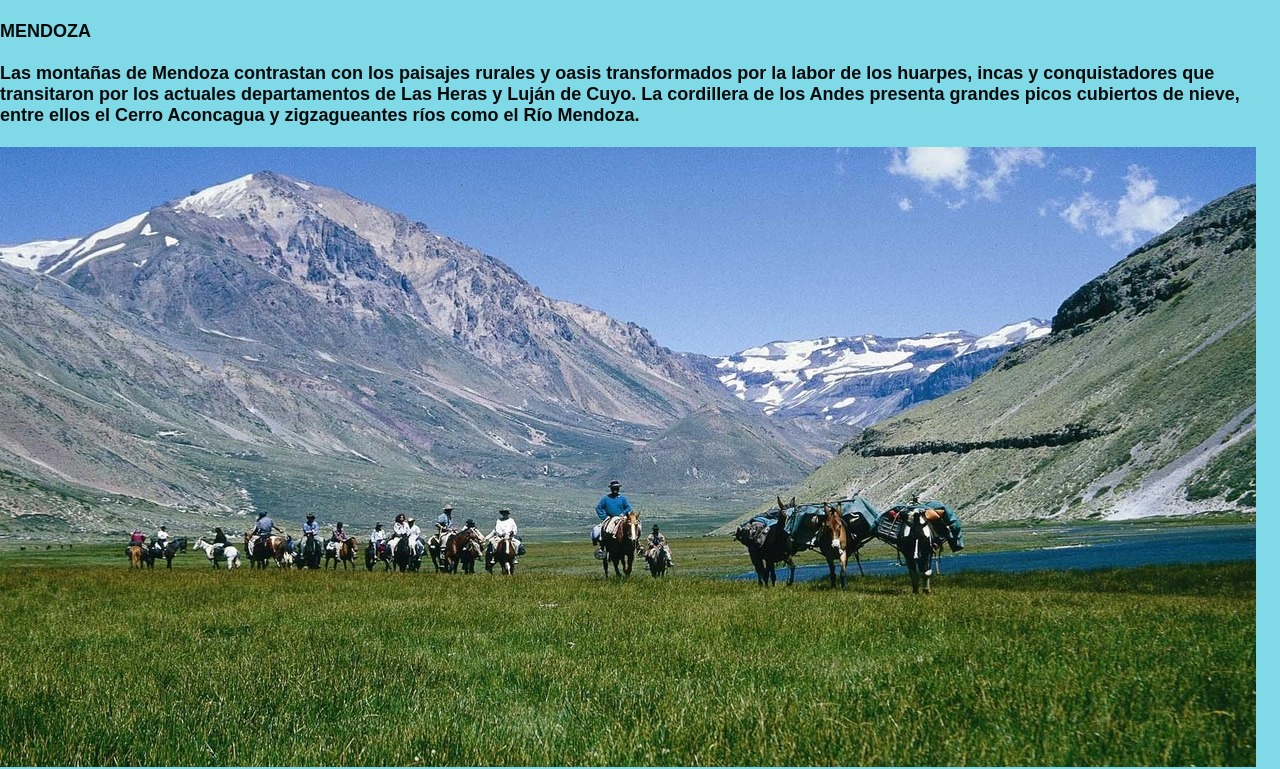
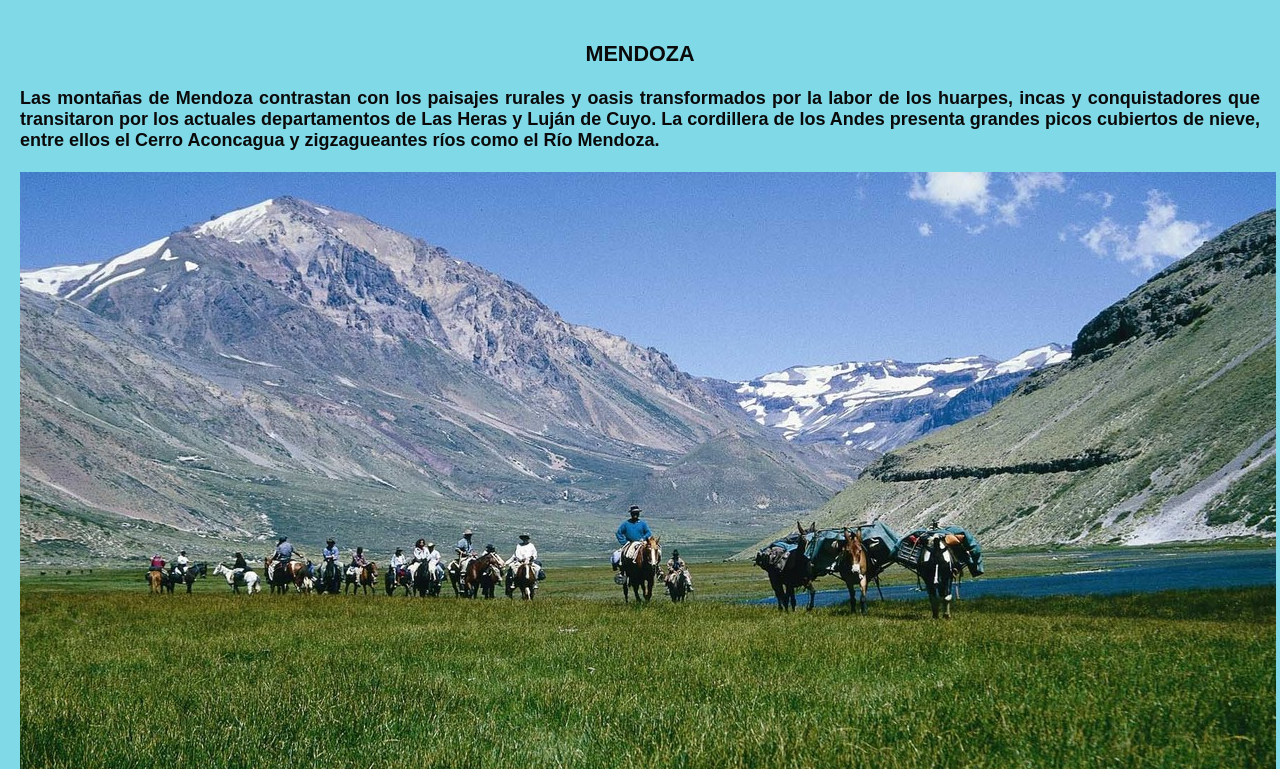
Before and after one commit to Ealmes/23505---Team-11---TPO, a plain HTML site: page mendoza.html in a window 1280 px wide. Shown: the top 769 px of the page. Drawn offline with Linux system fonts and the light colour scheme.

Commit message:
Update mendoza.css

```diff
--- a/mendoza.css
+++ b/mendoza.css
@@ -30,3 +30,18 @@ button {
     color:  #060606;
     border: .2rem solid #f9580e;
 }
+html {
+    margin: 20px;
+    text-align: justify;
+}
+
+h1 {
+    font-size: larger;
+    text-align: center;
+}
+
+.button {
+    display: flex;
+    align-items: center;
+    justify-content: center;
+}
```
